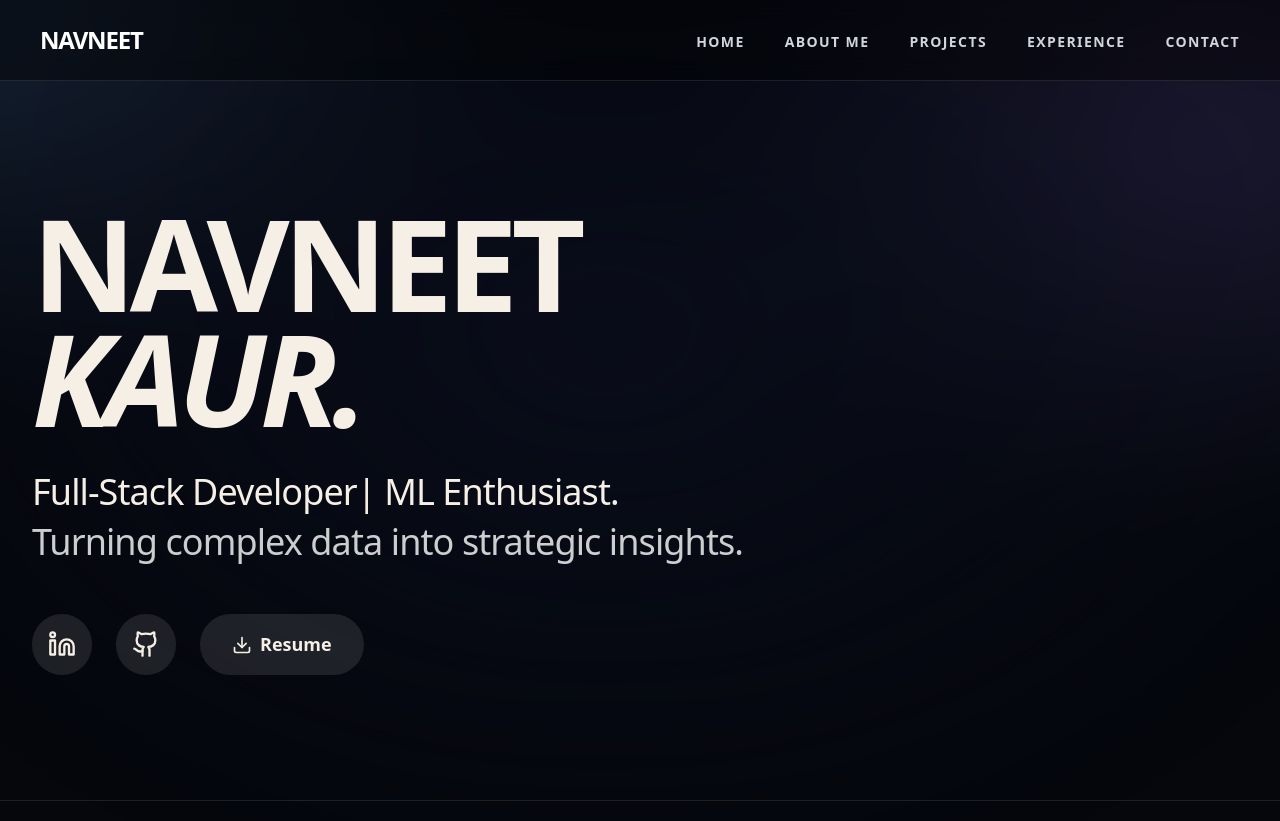
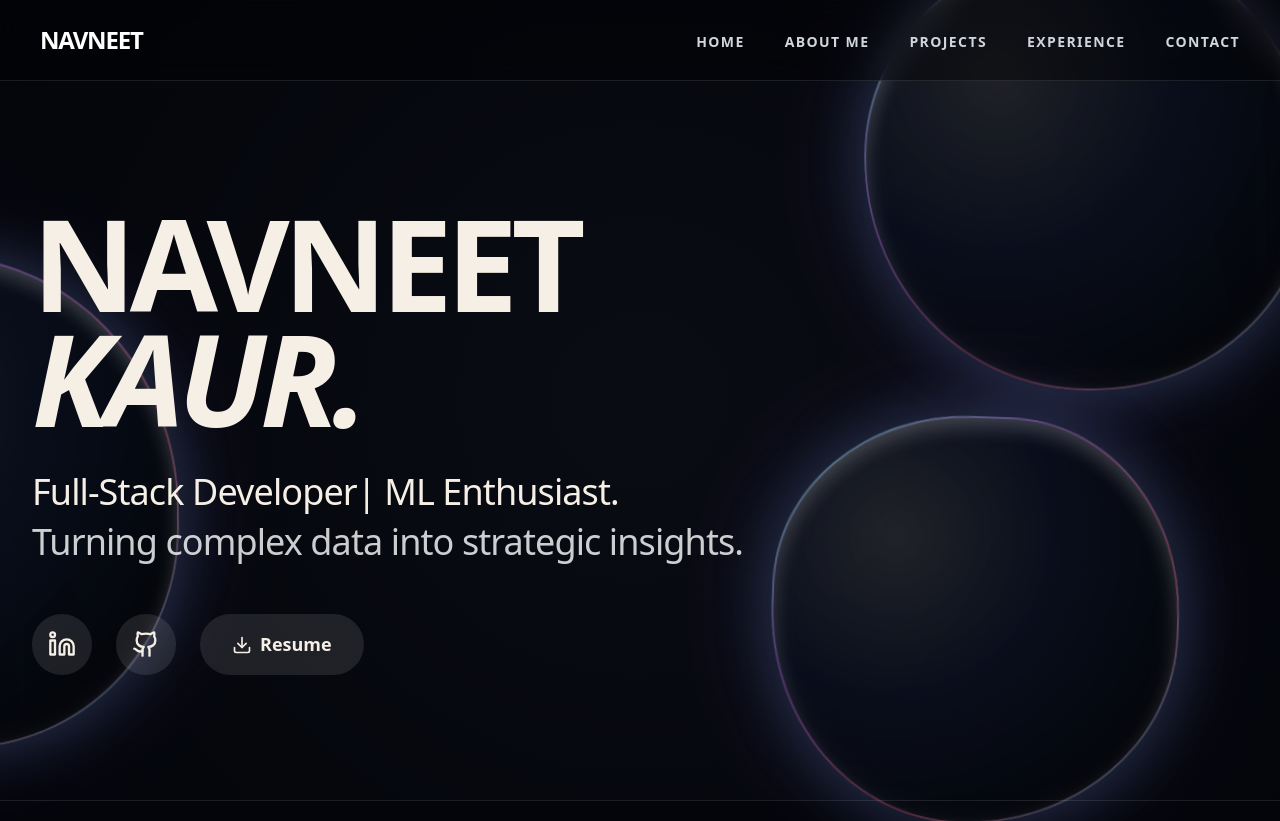
Before and after one commit to Navi-1105/navneet-portfolio, a Next.js app: page / in a window 1280 px wide. Shown: the top 821 px of the page. Built offline with nearby package versions, Linux system fonts and the light colour scheme.

Commit message:
Fix bubble effect: Match class names and add glassy iridescent styling

```diff
--- a/app/globals.css
+++ b/app/globals.css
@@ -5,7 +5,7 @@
 ========================= */
 
 :root {
-  --bg: #05070d;
+  --bg: #03050a;
   --fg: #f7f5f0;
 }
 
@@ -28,23 +28,13 @@ body {
 
 .wavy-bg {
   position: fixed;
-  inset: -25%;
+  inset: 0;
   z-index: 0;
-  background:
-    radial-gradient(55% 60% at 50% 45%, rgba(10, 14, 28, 0.9), transparent 70%),
-    radial-gradient(45% 50% at 20% 20%, rgba(70, 110, 160, 0.25), transparent 60%),
-    radial-gradient(45% 50% at 80% 30%, rgba(100, 80, 160, 0.25), transparent 60%);
-  filter: blur(50px);
-  animation: slowDrift 20s ease-in-out infinite alternate;
-}
-
-@keyframes slowDrift {
-  from { transform: translate(-4%, -2%) scale(1.03); }
-  to { transform: translate(5%, 4%) scale(1.06); }
+  background: radial-gradient(circle at center, #0a0c14 0%, #03050a 100%);
 }
 
 /* =========================
-   IRIDESCENT AURA BUBBLES (EXACT MATCH)
+   BUBBLES CONTAINER
 ========================= */
 
 .bubbles-container {
@@ -55,101 +45,67 @@ body {
   overflow: visible;
 }
 
-/* Core iridescent bubble - translucent with rainbow edges */
+/* =========================
+   IRIDESCENT BUBBLE - GLASSY EFFECT
+========================= */
+
 .iridescent-bubble {
   position: absolute;
   border-radius: 50%;
   transform: translate(-50%, -50%);
   pointer-events: none;
+  border-radius: 48% 52% 50% 50% / 50% 48% 52% 50%;
 
-  /* Organic, flattened appearance - not perfectly round */
-  border-radius: 45% 55% 50% 50% / 50% 45% 55% 50%;
+  /* The "Secret Sauce": A mix of dark inner body and bright edges */
+  background: radial-gradient(
+    circle at 30% 30%,
+    rgba(255, 255, 255, 0.1) 0%,
+    rgba(10, 15, 30, 0.8) 40%,
+    rgba(0, 0, 0, 0.9) 100%
+  );
 
-  /* Dark, reflective interior with translucent overlay */
-  background:
-    radial-gradient(
-      circle at 30% 25%,
-      rgba(0, 0, 0, 0.6) 0%,
-      rgba(10, 5, 20, 0.7) 25%,
-      rgba(20, 10, 40, 0.65) 50%,
-      rgba(5, 5, 15, 0.75) 75%,
-      rgba(0, 0, 0, 0.8) 100%
-    );
+  /* Multi-layered glow to match the rainbow edges */
+  box-shadow:
+    inset 0 0 40px rgba(255, 255, 255, 0.05),
+    0 0 60px rgba(100, 200, 255, 0.2),
+    0 0 100px rgba(180, 100, 255, 0.15),
+    inset 0 10px 20px rgba(255, 255, 255, 0.2);
 
-  /* Glowing rainbow edges - iridescent halo effect */
-  box-shadow:
-    0 0 100px rgba(138, 43, 226, 0.6),
-    0 0 150px rgba(75, 0, 130, 0.5),
-    0 0 200px rgba(0, 100, 200, 0.4),
-    0 0 250px rgba(0, 150, 255, 0.3),
-    inset 0 0 80px rgba(0, 200, 200, 0.2),
-    inset 0 0 120px rgba(255, 100, 200, 0.15);
-
-  filter: blur(1px);
+  backdrop-filter: blur(10px);
   animation: bubbleFloat ease-in-out infinite;
   will-change: transform;
 }
 
-/* Iridescent rainbow sheen overlay */
+/* Iridescent rainbow rim */
 .iridescent-bubble::before {
   content: "";
   position: absolute;
-  inset: -5%;
+  inset: 0;
   border-radius: inherit;
-  background:
-    conic-gradient(
-      from 0deg at 50% 50%,
-      rgba(138, 43, 226, 0.4) 0deg,
-      rgba(75, 0, 130, 0.35) 60deg,
-      rgba(0, 100, 200, 0.4) 120deg,
-      rgba(0, 150, 255, 0.35) 180deg,
-      rgba(0, 200, 200, 0.4) 240deg,
-      rgba(255, 100, 200, 0.35) 300deg,
-      rgba(255, 150, 100, 0.3) 330deg,
-      rgba(138, 43, 226, 0.4) 360deg
-    );
-  mask: radial-gradient(
-    circle at center,
-    transparent 40%,
-    rgba(0, 0, 0, 0.8) 60%,
-    rgba(0, 0, 0, 1) 100%
+  padding: 2px;
+  background: linear-gradient(
+    135deg,
+    rgba(100, 255, 255, 0.5),
+    rgba(200, 100, 255, 0.4),
+    rgba(255, 100, 150, 0.4),
+    rgba(100, 200, 255, 0.5)
   );
-  -webkit-mask: radial-gradient(
-    circle at center,
-    transparent 40%,
-    rgba(0, 0, 0, 0.8) 60%,
-    rgba(0, 0, 0, 1) 100%
-  );
-  opacity: 0.9;
-  mix-blend-mode: overlay;
-}
-
-/* Glossy highlight for 3D effect */
-.iridescent-bubble::after {
-  content: "";
-  position: absolute;
-  inset: 15%;
-  border-radius: 50%;
-  background:
-    radial-gradient(
-      ellipse at 35% 30%,
-      rgba(255, 255, 255, 0.6) 0%,
-      rgba(255, 255, 255, 0.3) 20%,
-      rgba(200, 220, 255, 0.2) 40%,
-      transparent 70%
-    );
-  opacity: 0.8;
-  mix-blend-mode: screen;
+  -webkit-mask:
+     linear-gradient(#fff 0 0) content-box,
+     linear-gradient(#fff 0 0);
+  -webkit-mask-composite: xor;
+  mask-composite: exclude;
+  filter: blur(1px);
 }
 
 /* Floating animation - organic, fluid movement */
 @keyframes bubbleFloat {
   0% {
     transform: translate(-50%, -50%) translate3d(0, 0, 0) scale(1) rotate(0deg);
-    border-radius: 45% 55% 50% 50% / 50% 45% 55% 50%;
+    border-radius: 48% 52% 50% 50% / 50% 48% 52% 50%;
   }
   25% {
-    transform: translate(-50%, -50%) translate3d(15px, -20px, 0) scale(1.05) rotate(2deg);
+    transform: translate(-50%, -50%) translate3d(15px, -20px, 0) scale(1.02) rotate(2deg);
     border-radius: 50% 45% 55% 50% / 45% 50% 50% 55%;
   }
   50% {
@@ -162,7 +118,7 @@ body {
   }
   100% {
     transform: translate(-50%, -50%) translate3d(0, 0, 0) scale(1) rotate(0deg);
-    border-radius: 45% 55% 50% 50% / 50% 45% 55% 50%;
+    border-radius: 48% 52% 50% 50% / 50% 48% 52% 50%;
   }
 }
 
--- a/components/AuroraBackground.tsx
+++ b/components/AuroraBackground.tsx
@@ -1,9 +1,9 @@
 // AuroraBackground.tsx
 export default function AuroraBackground() {
   const bubbles = [
-    { size: 600, left: 0, top: 75, delay: 0 },     // Bottom left - largest
-    { size: 550, left: 85, top: 78, delay: 1.5 }, // Bottom right - large
-    { size: 400, left: 80, top: 5, delay: 3 },    // Top right - prominent
+    { size: 500, left: -5, top: 60, delay: 0 },    // Bottom Left bubble
+    { size: 450, left: 85, top: 20, delay: 1.5 },  // Top Right bubble
+    { size: 400, left: 75, top: 80, delay: 3 },    // Bottom Right bubble
   ];
 
   return (
@@ -13,14 +13,14 @@ export default function AuroraBackground() {
         {bubbles.map((b, i) => (
           <div
             key={i}
-            className="liquid-bubble"
+            className="iridescent-bubble"
             style={{
               width: `${b.size}px`,
               height: `${b.size}px`,
               left: `${b.left}%`,
               top: `${b.top}%`,
               animationDelay: `${b.delay}s`,
-              animationDuration: `${10 + i * 1.5}s`,
+              animationDuration: `${12 + i * 2}s`,
             }}
           />
         ))}
```
